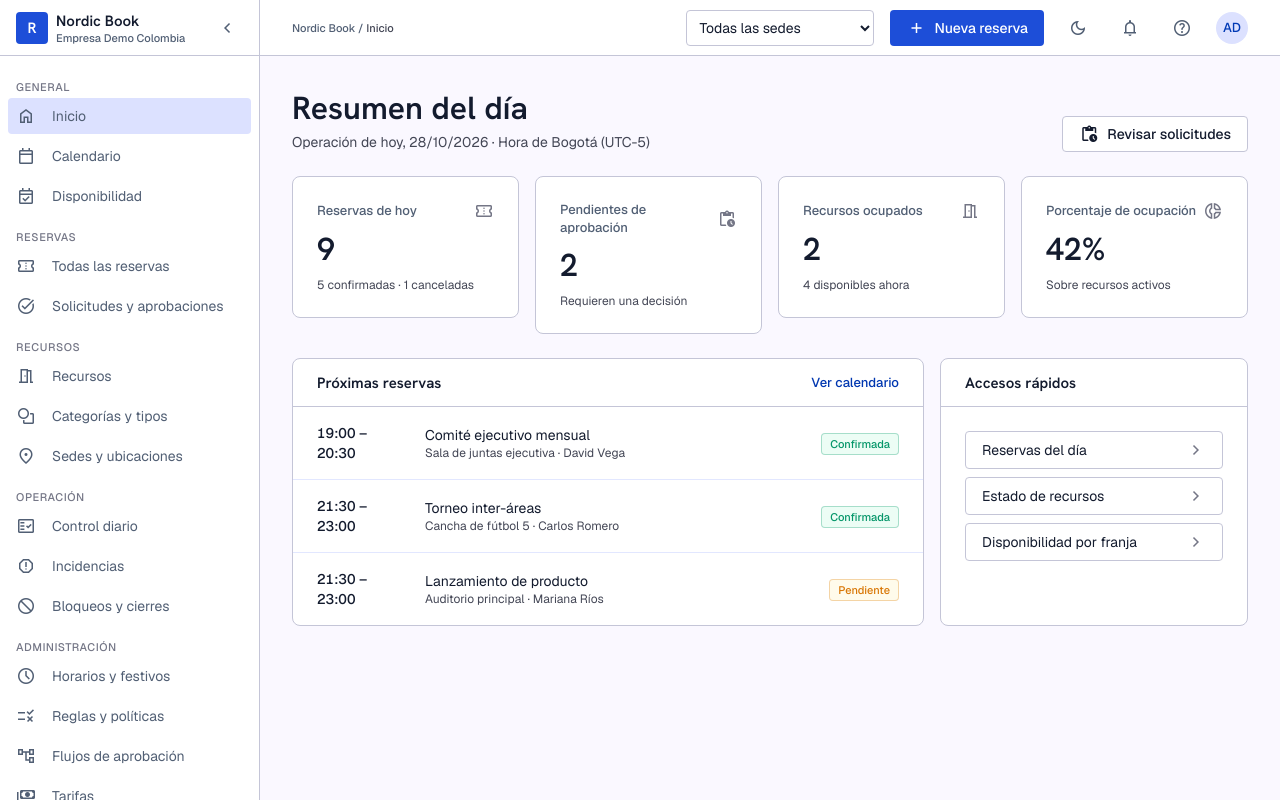
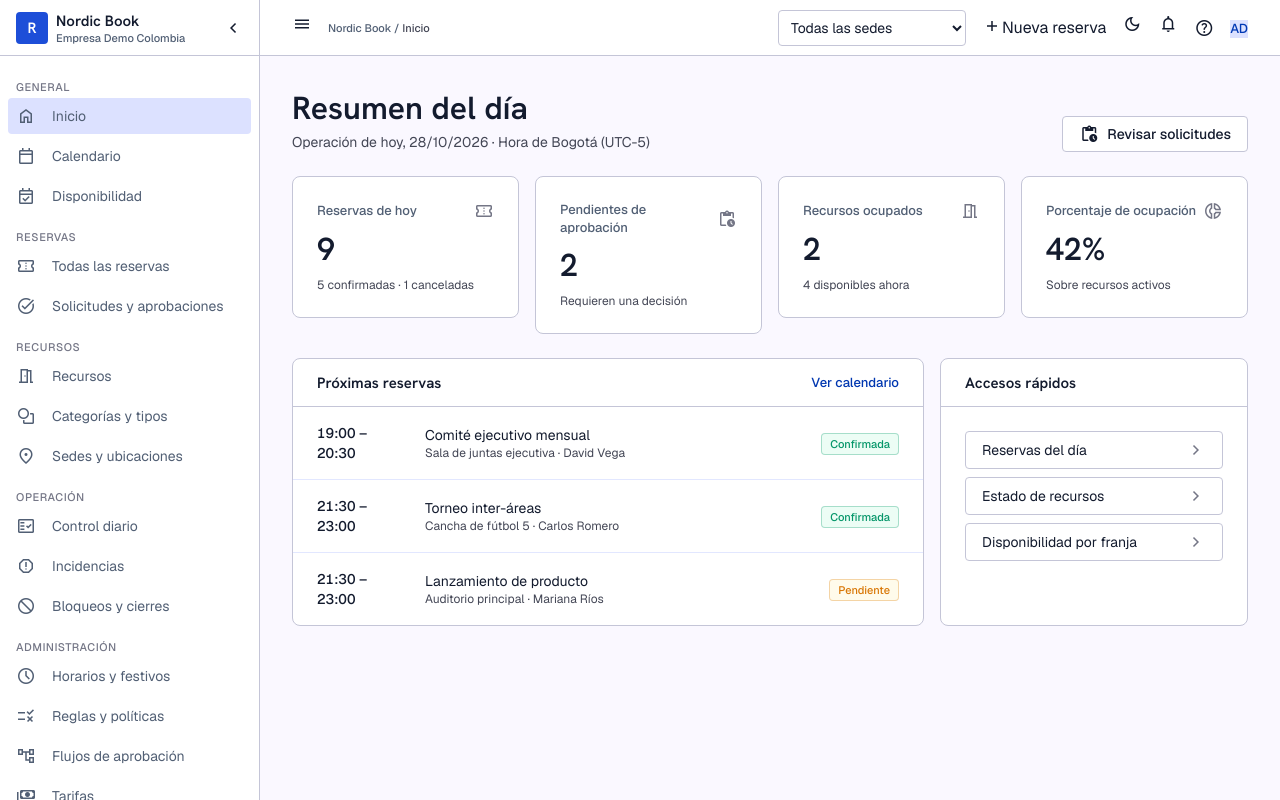
Before and after one commit to carlos98dan/sar, an Angular app: page /login in a window 1280 px wide. Both pictures are taken after typing "name@example.com", "Sample123" into the empty fields and a click on the button "Iniciar sesión". Built offline with nearby package versions, Linux system fonts and the light colour scheme.

Commit message:
refactor se ajustan botones

```diff
--- a/src/app/components/layout/sidebar/sidebar.html
+++ b/src/app/components/layout/sidebar/sidebar.html
@@ -13,7 +13,10 @@
     }
     <button
       type="button"
-      class="hidden h-8 w-8 shrink-0 items-center justify-center rounded text-secondary hover:bg-surface-container-high md:flex"
+      appButton
+      variant="ghost"
+      size="sm"
+      class="shrink-0 hidden md:flex"
       [attr.aria-label]="collapsed() ? 'Expandir menú' : 'Contraer menú'"
       (click)="toggleCollapsed()"
     >
--- a/src/app/components/layout/topbar/topbar.html
+++ b/src/app/components/layout/topbar/topbar.html
@@ -1,7 +1,9 @@
 <header class="flex h-14 shrink-0 items-center gap-space-md border-b border-outline-variant bg-surface-container-lowest px-gutter md:px-margin-desktop">
   <button
     type="button"
-    class="flex h-9 w-9 items-center justify-center rounded text-secondary hover:bg-surface-container-high md:hidden"
+    appButton
+    variant="ghost"
+    size="sm"
     aria-label="Abrir menú"
     (click)="menuClick.emit()"
   >
@@ -35,7 +37,8 @@
 
   <a
     routerLink="/reservas/nueva"
-    class="hidden h-9 items-center gap-space-sm rounded bg-primary-container px-space-md text-body-md font-medium text-on-primary hover:bg-primary focus-visible:outline-2 focus-visible:outline-offset-2 focus-visible:outline-primary-container sm:flex"
+    appButton
+    class="hidden sm:flex"
   >
     <span class="material-symbols-outlined text-[18px]" aria-hidden="true">add</span>
     Nueva reserva
@@ -43,22 +46,27 @@
 
   <button
     type="button"
-    class="flex h-9 w-9 items-center justify-center rounded text-secondary hover:bg-surface-container-high"
+    appButton
+    variant="ghost"
+    size="sm"
     [attr.aria-label]="theme() === 'dark' ? 'Activar modo claro' : 'Activar modo oscuro'"
     (click)="toggleTheme()"
   >
     <span class="material-symbols-outlined" aria-hidden="true">{{ theme() === 'dark' ? 'light_mode' : 'dark_mode' }}</span>
   </button>
-  <button type="button" class="flex h-9 w-9 items-center justify-center rounded text-secondary hover:bg-surface-container-high" aria-label="Notificaciones">
+  <button type="button" appButton variant="ghost" size="sm" aria-label="Notificaciones">
     <span class="material-symbols-outlined" aria-hidden="true">notifications</span>
   </button>
-  <button type="button" class="hidden h-9 w-9 items-center justify-center rounded text-secondary hover:bg-surface-container-high sm:flex" aria-label="Ayuda">
+  <button type="button" appButton variant="ghost" size="sm" aria-label="Ayuda" class="hidden sm:flex">
     <span class="material-symbols-outlined" aria-hidden="true">help</span>
   </button>
   <div class="relative">
     <button
       type="button"
-      class="flex h-8 w-8 items-center justify-center rounded-full bg-primary-fixed text-label-md font-medium text-on-primary-fixed-variant focus-visible:outline-2 focus-visible:outline-offset-2 focus-visible:outline-primary-container"
+      appButton
+      size="sm"
+      round
+      class="bg-primary-fixed text-label-md text-on-primary-fixed-variant"
       aria-label="Menú de usuario"
       aria-haspopup="menu"
       [attr.aria-expanded]="userMenuOpen()"
--- a/src/app/components/ui/button/button.ts
+++ b/src/app/components/ui/button/button.ts
@@ -1,9 +1,15 @@
-import { Directive, booleanAttribute, computed, input } from '@angular/core';
+import { Directive, HostBinding, booleanAttribute, computed, input } from '@angular/core';
 
 export type ButtonVariant = 'primary' | 'outline' | 'ghost';
+export type ButtonSize = 'sm' | 'md';
 
 const BASE =
-  'flex h-9 items-center gap-space-sm rounded focus-visible:outline-2 focus-visible:outline-offset-2 focus-visible:outline-primary-container disabled:cursor-not-allowed disabled:opacity-60';
+  'flex items-center gap-space-sm rounded focus-visible:outline-2 focus-visible:outline-offset-2 focus-visible:outline-primary-container disabled:cursor-not-allowed disabled:opacity-60';
+
+const SIZE_CLASSES: Record<ButtonSize, string> = {
+  sm: 'h-8 w-8 justify-center',
+  md: 'h-9',
+};
 
 const VARIANT_CLASSES: Record<ButtonVariant, string> = {
   primary:
@@ -15,21 +21,27 @@ const VARIANT_CLASSES: Record<ButtonVariant, string> = {
 
 /**
  * Estilo de botón para elementos nativos: `<button appButton>` o `<a appButton>`.
- * Se aplica como directiva para que las clases que pase el padre (márgenes, anchos) se combinen sin envolver el elemento.
+ * Se aplica como directiva para que las clases base se apliquen consistentemente.
  */
 @Directive({
   selector: '[appButton]',
-  host: {
-    '[class]': 'classes()',
-  },
 })
 export class Button {
   readonly variant = input<ButtonVariant>('primary');
+  readonly size = input<ButtonSize>('md');
   /** Ocupa el ancho disponible y centra el contenido. */
   readonly block = input(false, { transform: booleanAttribute });
+  readonly round = input(false, { transform: booleanAttribute });
 
-  readonly classes = computed(
-    () =>
-      `${BASE} ${VARIANT_CLASSES[this.variant()]}${this.block() ? ' w-full justify-center' : ''}`,
-  );
+  private baseStyles = computed(() => {
+    const baseClasses = `${BASE} ${SIZE_CLASSES[this.size()]} ${VARIANT_CLASSES[this.variant()]}`;
+    const blockClasses = this.block() ? 'w-full justify-center' : '';
+    const roundClasses = this.round() ? '!rounded-full' : '';
+    return `${baseClasses} ${blockClasses} ${roundClasses}`.trim();
+  });
+
+  @HostBinding('class')
+  get buttonClass(): string {
+    return this.baseStyles();
+  }
 }
--- a/src/app/pages/calendar/calendar.html
+++ b/src/app/pages/calendar/calendar.html
@@ -2,7 +2,9 @@
   <div class="flex items-center gap-space-sm">
     <button
       type="button"
-      class="flex h-9 w-9 items-center justify-center rounded border border-outline-variant bg-surface-container-lowest text-secondary hover:bg-surface-container-high"
+      appButton
+      variant="outline"
+      size="sm"
       aria-label="Día anterior"
       (click)="shiftDate(-1)"
     >
@@ -17,13 +19,15 @@
     />
     <button
       type="button"
-      class="flex h-9 w-9 items-center justify-center rounded border border-outline-variant bg-surface-container-lowest text-secondary hover:bg-surface-container-high"
+      appButton
+      variant="outline"
+      size="sm"
       aria-label="Día siguiente"
       (click)="shiftDate(1)"
     >
       <span class="material-symbols-outlined text-[18px]" aria-hidden="true">chevron_right</span>
     </button>
-    <button type="button" class="h-9 rounded px-space-md text-label-md font-medium text-primary hover:bg-primary-fixed" (click)="goToToday()">
+    <button type="button" appButton variant="ghost" (click)="goToToday()">
       Hoy
     </button>
   </div>
```
Also changed, not shown: 1 other file (tests, documents, lock files or other folders).
